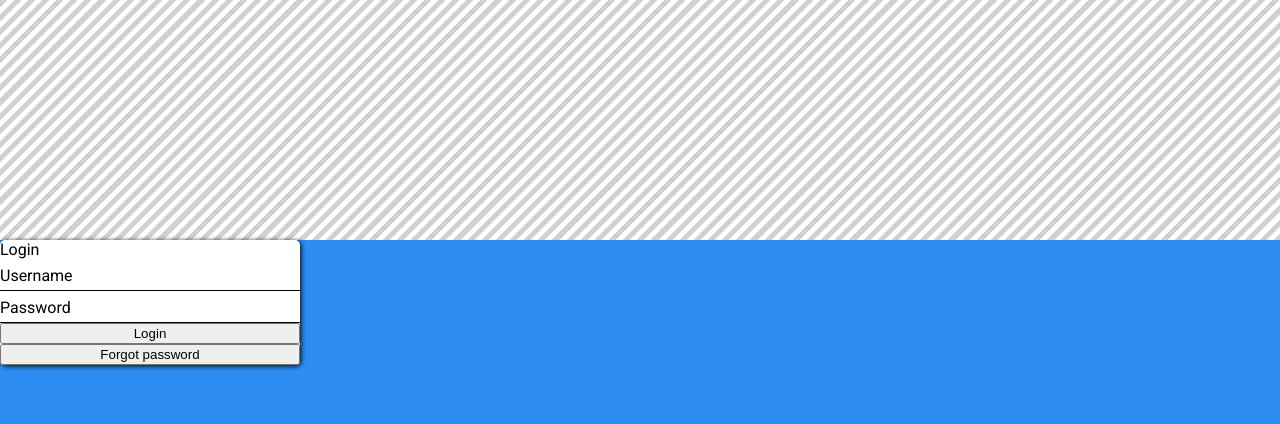
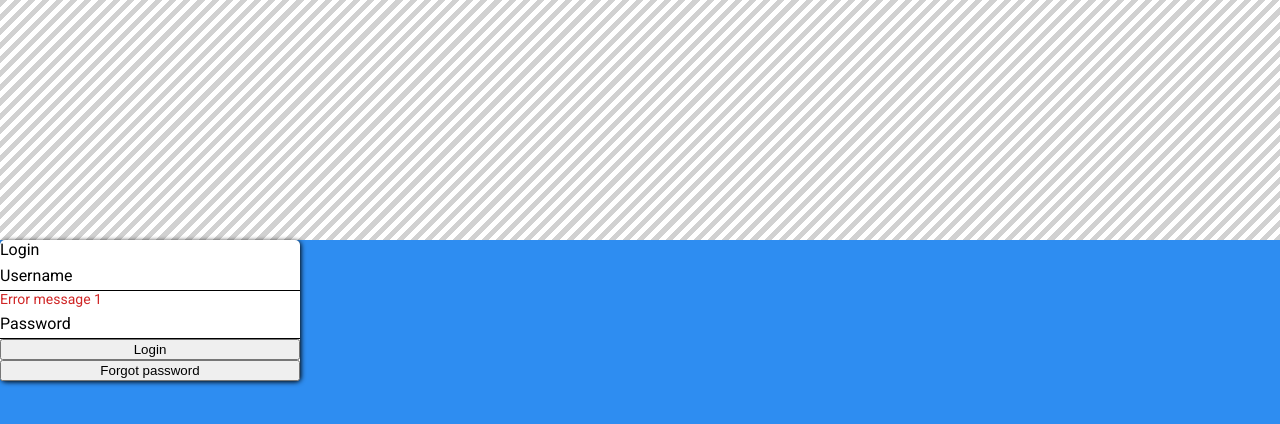
Before and after one commit to andrebot/BalancoConta, a React app: page / in a window 1280 px wide. Shown: the top 424 px of the page. Built offline with nearby package versions, Linux system fonts and the light colour scheme.

Commit message:
Dealing with errors message in the input component

```diff
--- a/src/client/components/forms/input.jsx
+++ b/src/client/components/forms/input.jsx
@@ -2,13 +2,24 @@
 import propTypes from 'prop-types';
 import './input.styl';
 
-const FormInput = ({ label, type = 'text', name, }) => {
+const FormInput = ({ label, type = 'text', name, children, errors = [] }) => {
+  const errorMessages = children ? [].concat(children) : [];
+
   return (
-    <div className="form-input">
-      <input type={type} name={name} autoComplete="off" required/>
-      <label htmlFor={name} className="label-name">
-        <span className="content-name">{label}</span>
-      </label>
+    <div className="form-input-wrapper">
+      <div className="form-input">
+        <input type={type} name={name} autoComplete="off" required/>
+        <label htmlFor={name} className="label-name">
+          <span className="content-name">{label}</span>
+        </label>
+      </div>
+      <div className="error-message">
+        {errorMessages.length > 0 && errorMessages.map((child, index ) => (
+          <div key={index} style={{
+            visibility: errors.indexOf(child.props.htmlFor) > -1 ? 'visible' : 'hidden',
+          }}>{child}</div>
+        ))}
+      </div>
     </div>
   );
 };
@@ -17,6 +28,11 @@
   label: propTypes.string.isRequired,
   type: propTypes.string,
   name: propTypes.string.isRequired,
+  errors: propTypes.arrayOf(propTypes.string),
+  children: propTypes.oneOfType([
+    propTypes.arrayOf(propTypes.node),
+    propTypes.node,
+  ]),
 };
 
 FormInput.defaultProps = {
--- a/src/client/components/forms/input.styl
+++ b/src/client/components/forms/input.styl
@@ -1,51 +1,57 @@
-.form-input
-  height: 32px
-  position: relative
-  overflow: hidden
+.form-input-wrapper
+  .form-input
+    height: 32px
+    position: relative
+    overflow: hidden
 
-  input
-    height: 100%
-    width: 100%
-    border: none
-    padding: 7px 0 0 0
-    outline: none
-
-    &:focus
-      &+ .label-name
-        & .content-name
-          transform: translateY(-70%)
-          font-size: 14px
-          color: #5fa8d3
-
-        &::after
-          transform: translateX(0%)
-
-    &:valid + .label-name .content-name
-      transform: translateY(-70%)
-      font-size: 14px
-
-  label
-    position: absolute
-    bottom: 0px
-    left: 0%
-    width: 100%
-    height: 100%
-    pointer-events: none
-    border-bottom: 1px solid black
-
-    &::after
-      content: ""
-      position: absolute
-      left: 0px
-      bottom: -1px
+    input
       height: 100%
       width: 100%
-      border-bottom: 2px solid #5fa8d3
-      transform: translateX(-100%)
+      border: none
+      padding: 7px 0 0 0
+      outline: none
+
+      &:focus
+        &+ .label-name
+          & .content-name
+            transform: translateY(-70%)
+            font-size: 14px
+            color: #5fa8d3
+
+          &::after
+            transform: translateX(0%)
+
+      &:valid + .label-name .content-name
+        transform: translateY(-70%)
+        font-size: 14px
+
+    label
+      position: absolute
+      bottom: 0px
+      left: 0%
+      width: 100%
+      height: 100%
+      pointer-events: none
+      border-bottom: 1px solid black
+
+      &::after
+        content: ""
+        position: absolute
+        left: 0px
+        bottom: -1px
+        height: 100%
+        width: 100%
+        border-bottom: 2px solid #5fa8d3
+        transform: translateX(-100%)
+        transition: all 0.3s ease
+
+    .content-name
+      position: absolute
+      bottom: 5px
+      left: 0px
       transition: all 0.3s ease
 
-  .content-name
-    position: absolute
-    bottom: 5px
-    left: 0px
-    transition: all 0.3s ease
+  .error-message div
+    color: #d02626
+    font-size: 14px
+    visibility: hidden
--- a/src/client/pages/login.jsx
+++ b/src/client/pages/login.jsx
@@ -10,7 +10,9 @@
       <div className="bottom-section">
         <div className="login-wrapper">
           <div>Login</div>
-          <FormInput label="Username" name="username" />
+          <FormInput label="Username" name="username" errors={['required']}>
+            <span htmlFor="required">Error message 1</span>
+          </FormInput>
           <FormInput label="Password" name="password" type="password"/>
           <button>Login</button>
           <button>Forgot password</button>
```
